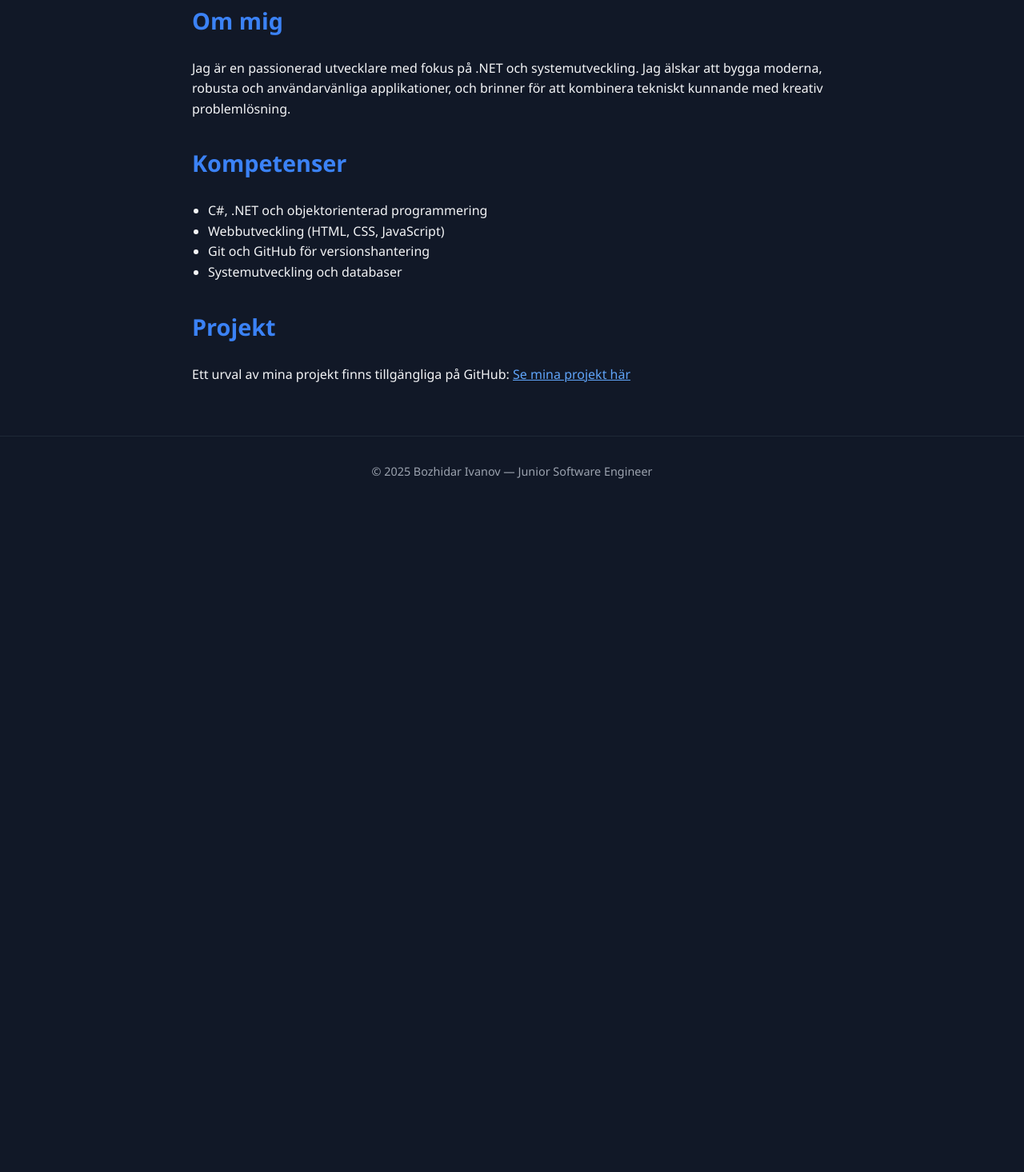
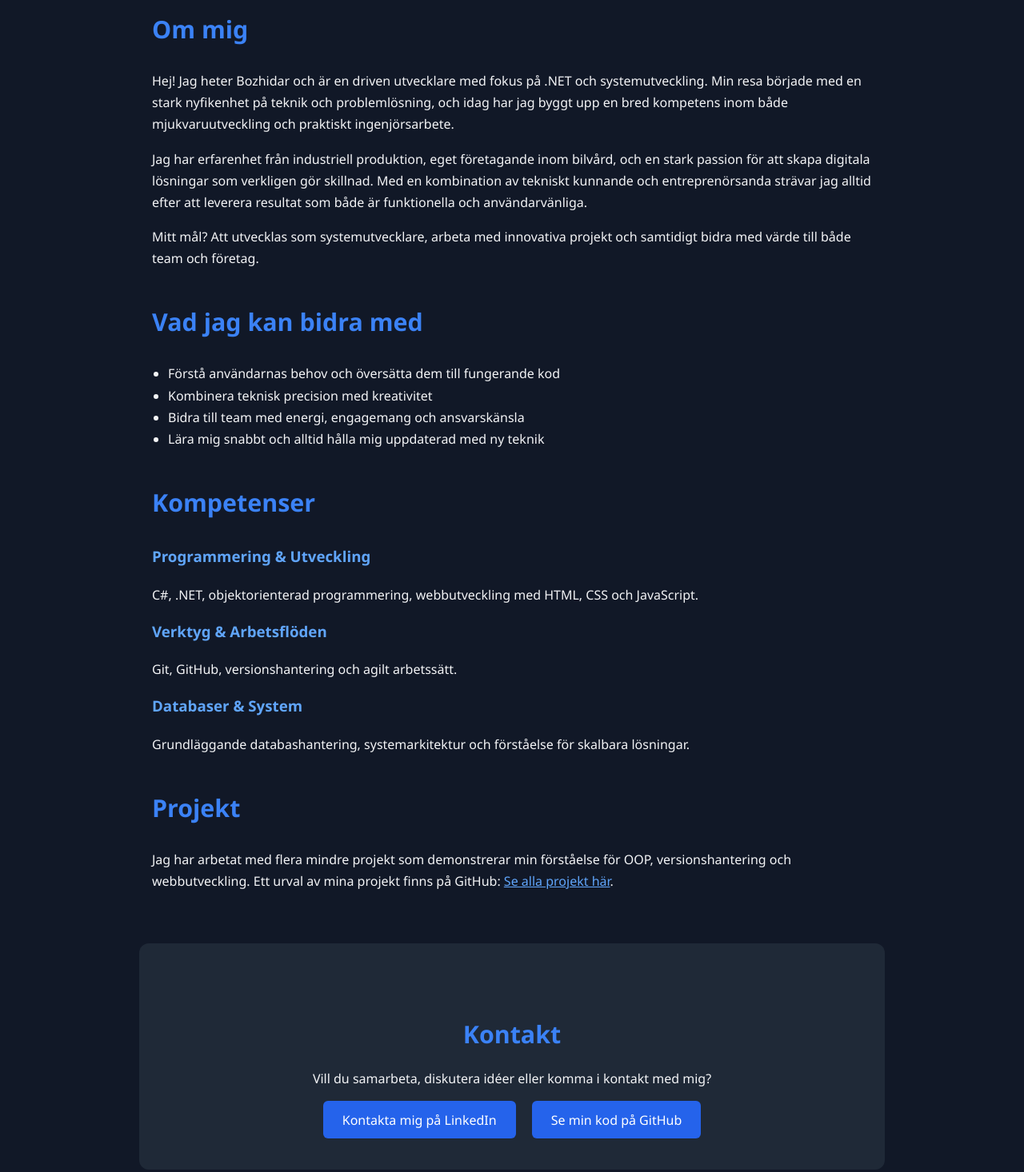
Before and after one commit to b1-loop/Portfolio, a plain HTML site: page index.html in a window 1280 px wide. Shown: the part 418-1884 px from the top of the page at 80% size. Before the commit the page ends 1051 px from the top, so only its background shows below. Drawn offline with Linux system fonts and the light colour scheme.

Commit message:
Update index.html

```diff
--- a/index.html
+++ b/index.html
@@ -8,9 +8,9 @@
     body {
       margin: 0;
       font-family: "Segoe UI", Tahoma, Geneva, Verdana, sans-serif;
-      background: #111827; /* mörk bakgrund */
-      color: #f3f4f6; /* ljus text */
-      line-height: 1.6;
+      background: #111827;
+      color: #f3f4f6;
+      line-height: 1.7;
     }
     header {
       text-align: center;
@@ -42,14 +42,18 @@
       background: #1d4ed8;
     }
     .container {
-      max-width: 800px;
+      max-width: 900px;
       margin: 3rem auto;
       padding: 0 1rem;
     }
     h2 {
       color: #3b82f6;
-      margin-top: 2rem;
-      font-size: 1.8rem;
+      margin-top: 2.5rem;
+      font-size: 1.9rem;
+    }
+    h3 {
+      margin-top: 1rem;
+      color: #60a5fa;
     }
     ul {
       padding-left: 20px;
@@ -59,6 +63,33 @@
     }
     a:hover {
       text-decoration: underline;
+    }
+    /* Kontakt sektion */
+    .contact {
+      text-align: center;
+      margin-top: 4rem;
+      padding: 3rem 1rem;
+      background: #1f2937;
+      border-radius: 12px;
+    }
+    .contact h2 {
+      margin-bottom: 1rem;
+    }
+    .contact p {
+      margin-bottom: 1.5rem;
+    }
+    .contact a {
+      text-decoration: none;
+      background: #2563eb;
+      color: white;
+      padding: 0.8rem 1.5rem;
+      margin: 0.5rem;
+      border-radius: 6px;
+      font-weight: 500;
+      transition: background 0.3s;
+    }
+    .contact a:hover {
+      background: #1d4ed8;
     }
     footer {
       text-align: center;
@@ -83,24 +114,52 @@
   <div class="container">
     <h2>Om mig</h2>
     <p>
-      Jag är en passionerad utvecklare med fokus på .NET och systemutveckling.
-      Jag älskar att bygga moderna, robusta och användarvänliga applikationer,
-      och brinner för att kombinera tekniskt kunnande med kreativ problemlösning.
+      Hej! Jag heter Bozhidar och är en driven utvecklare med fokus på .NET och systemutveckling.
+      Min resa började med en stark nyfikenhet på teknik och problemlösning, och idag har jag byggt upp
+      en bred kompetens inom både mjukvaruutveckling och praktiskt ingenjörsarbete.
+    </p>
+    <p>
+      Jag har erfarenhet från industriell produktion, eget företagande inom bilvård, och en stark passion
+      för att skapa digitala lösningar som verkligen gör skillnad. Med en kombination av tekniskt kunnande
+      och entreprenörsanda strävar jag alltid efter att leverera resultat som både är funktionella och användarvänliga.
+    </p>
+    <p>
+      Mitt mål? Att utvecklas som systemutvecklare, arbeta med innovativa projekt och samtidigt bidra med
+      värde till både team och företag.
     </p>
 
+    <h2>Vad jag kan bidra med</h2>
+    <ul>
+      <li>Förstå användarnas behov och översätta dem till fungerande kod</li>
+      <li>Kombinera teknisk precision med kreativitet</li>
+      <li>Bidra till team med energi, engagemang och ansvarskänsla</li>
+      <li>Lära mig snabbt och alltid hålla mig uppdaterad med ny teknik</li>
+    </ul>
+
     <h2>Kompetenser</h2>
-    <ul>
-      <li>C#, .NET och objektorienterad programmering</li>
-      <li>Webbutveckling (HTML, CSS, JavaScript)</li>
-      <li>Git och GitHub för versionshantering</li>
-      <li>Systemutveckling och databaser</li>
-    </ul>
+    <h3>Programmering & Utveckling</h3>
+    <p>C#, .NET, objektorienterad programmering, webbutveckling med HTML, CSS och JavaScript.</p>
+
+    <h3>Verktyg & Arbetsflöden</h3>
+    <p>Git, GitHub, versionshantering och agilt arbetssätt.</p>
+
+    <h3>Databaser & System</h3>
+    <p>Grundläggande databashantering, systemarkitektur och förståelse för skalbara lösningar.</p>
 
     <h2>Projekt</h2>
     <p>
-      Ett urval av mina projekt finns tillgängliga på GitHub:
-      <a href="https://github.com/b1-loop?tab=repositories" target="_blank">Se mina projekt här</a>
+      Jag har arbetat med flera mindre projekt som demonstrerar min förståelse för OOP,
+      versionshantering och webbutveckling. Ett urval av mina projekt finns på GitHub:
+      <a href="https://github.com/b1-loop?tab=repositories" target="_blank">Se alla projekt här</a>.
     </p>
+  </div>
+
+  <!-- Kontaktsektion -->
+  <div class="container contact" id="contact">
+    <h2>Kontakt</h2>
+    <p>Vill du samarbeta, diskutera idéer eller komma i kontakt med mig?</p>
+    <a href="https://www.linkedin.com/in/bozhidar-ivanov-48158637b/" target="_blank">Kontakta mig på LinkedIn</a>
+    <a href="https://github.com/b1-loop?tab=repositories" target="_blank">Se min kod på GitHub</a>
   </div>
 
   <footer>
```
